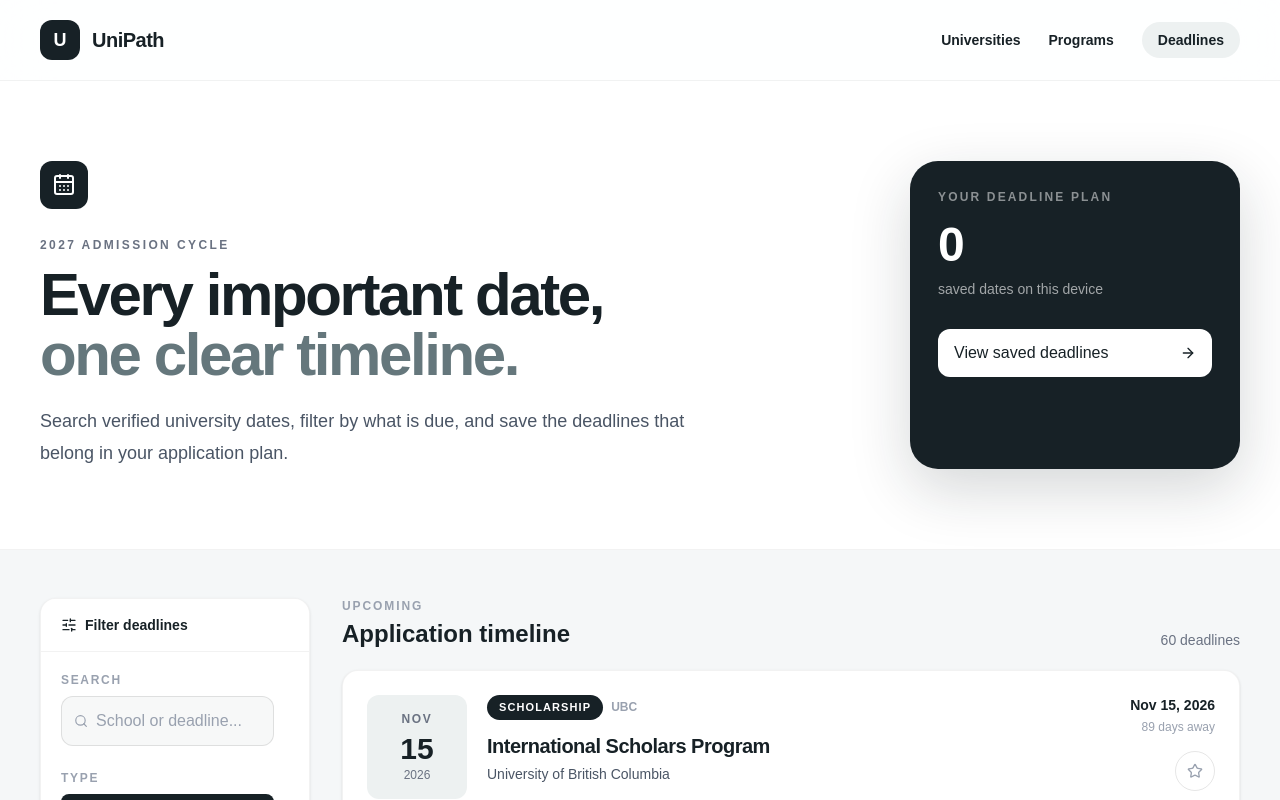
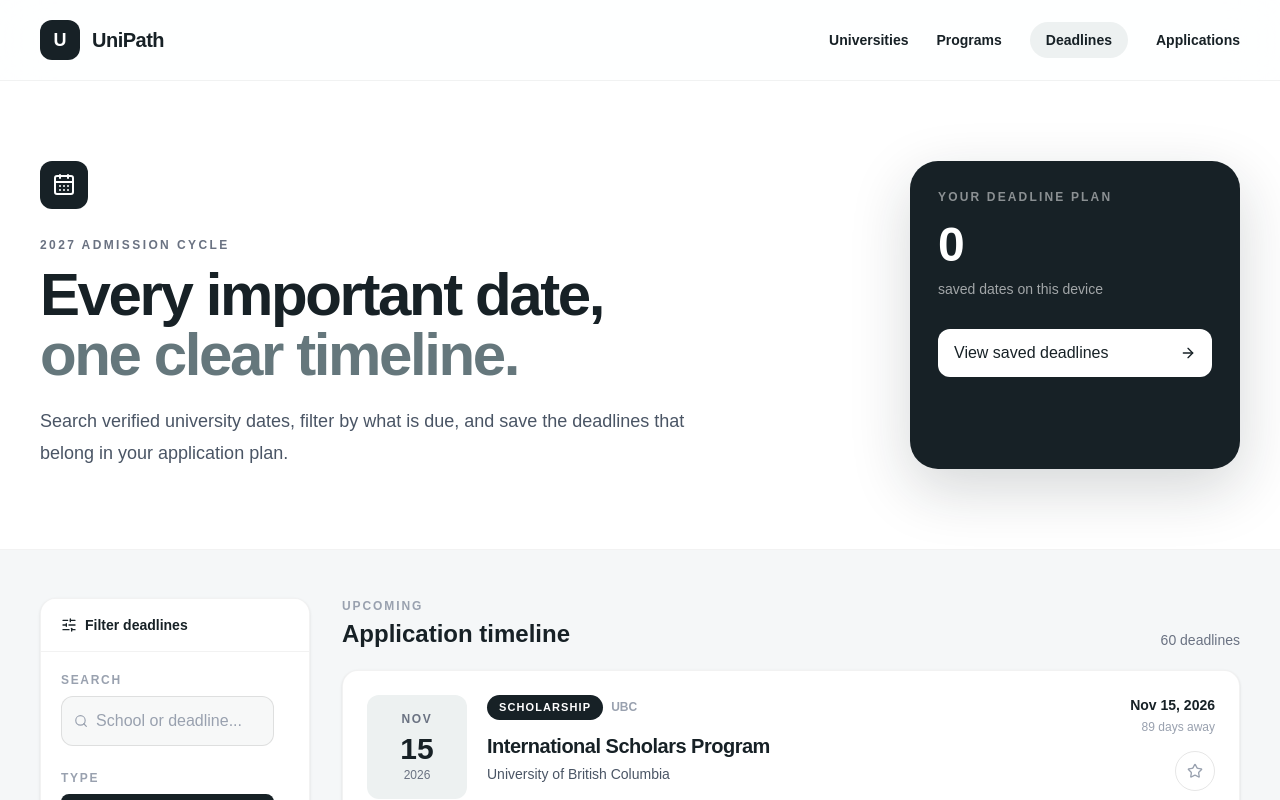
Before and after one commit to jordanwong1188-star/UniPath, a Next.js app in the folder unipath/: page /deadlines in a window 1280 px wide. Shown: the top 800 px of the page. Built offline with nearby package versions, Linux system fonts and the light colour scheme.

Commit message:
Link deadlines to Application Hub

```diff
--- a/unipath/app/deadlines/page.tsx
+++ b/unipath/app/deadlines/page.tsx
@@ -305,6 +305,7 @@ export default function DeadlinesPage() {
             <Link href="/universities" className="hidden transition hover:text-gray-500 sm:block">Universities</Link>
             <Link href="/programs" className="transition hover:text-gray-500">Programs</Link>
             <span className="rounded-full bg-[#edf1f1] px-4 py-2">Deadlines</span>
+            <Link href="/application-hub" className="hidden transition hover:text-gray-500 lg:block">Applications</Link>
           </nav>
         </div>
       </header>
```
